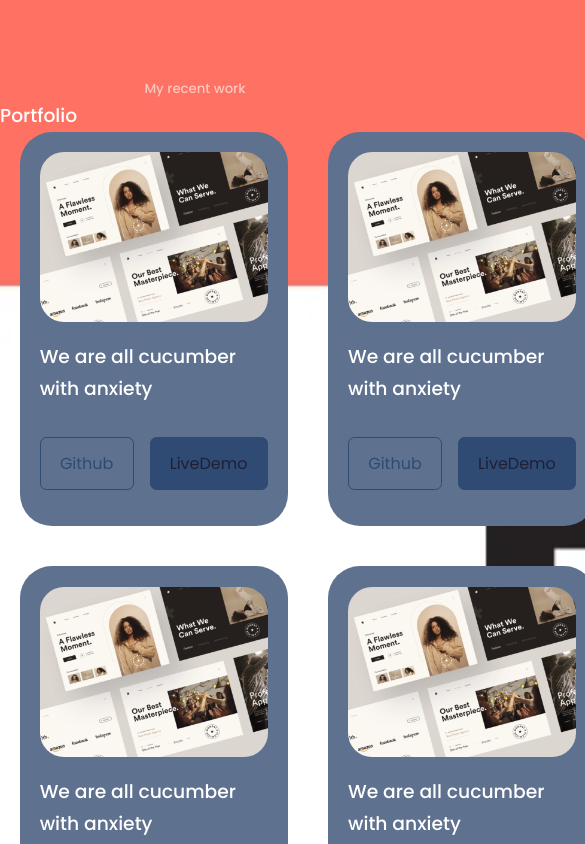
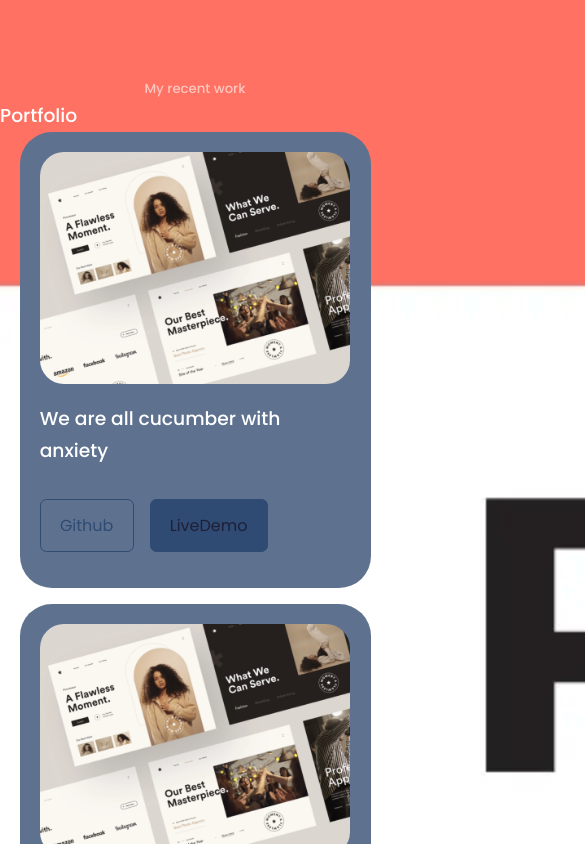
Before and after one commit to laurathay/cv-react, a React (Create React App) app: page / in a window 390 px wide. Shown: the part 4040-4884 px from the top of the page, 585 px wide, since content can reach past the window. Built offline with nearby package versions, Linux system fonts and the light colour scheme.

Commit message:
media queries done

```diff
--- a/src/components/portfolio/portfolio.css
+++ b/src/components/portfolio/portfolio.css
@@ -35,20 +35,16 @@
 /* ******** MEDIA QUERIES (MEDIUM DEVICES) ************* */
 
 @media screen and (max-width: 1024px) {
-    .service__container {
+    .portfolio__container {
         grid-template-columns: 1fr 1fr;
-        gap: 2rem;
-    }
-
-    .service {
-        height: auto;
-    }
-
-    .experience__content {
-        padding: 1rem;
+        gap: 1.2rem;
     }
 }
 /* ******** MEDIA QUERIES (SMALL DEVICES) ************* */
 
 @media screen and (max-width: 600px) {
+    .portfolio__container {
+        grid-template-columns: 1fr;
+        gap: 1rem;
+    }
 }
```
